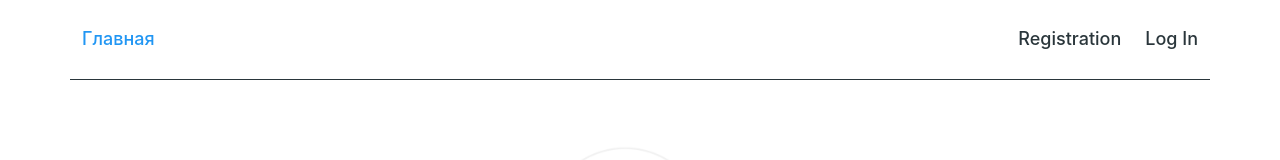
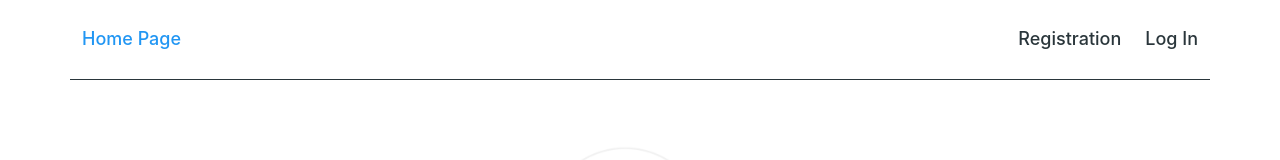
Before and after one commit to Kateryna286/goit-react-hw-08-phonebook, a React (Create React App) app: page / in a window 1280 px wide. Shown: the top 160 px of the page. Built offline with nearby package versions, Linux system fonts and the light colour scheme.

Commit message:
Refactoring

```diff
--- a/src/components/navigation/Navigation.js
+++ b/src/components/navigation/Navigation.js
@@ -13,13 +13,13 @@ const Navigation = () => {
         className={styles.link}
         activeClassName={styles.activeLink}
       >
-        Главная
+        Home Page
       </NavLink>
 
       {isLoggedIn && (
         <NavLink
           exact
-          to="/contacts"
+          to="contacts"
           className={styles.link}
           activeClassName={styles.activeLink}
         >
```
